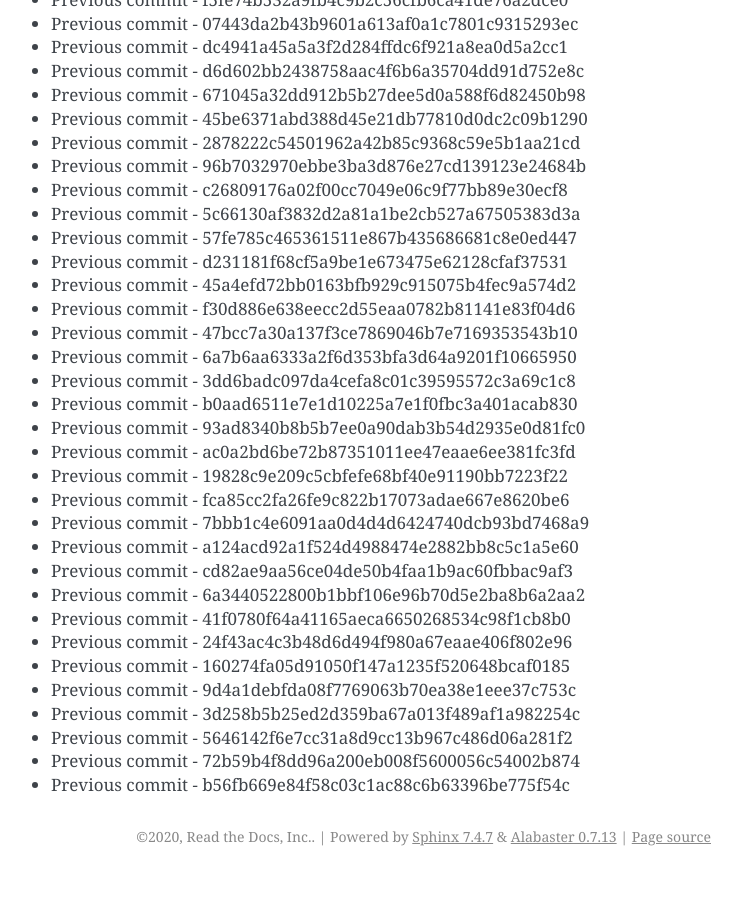
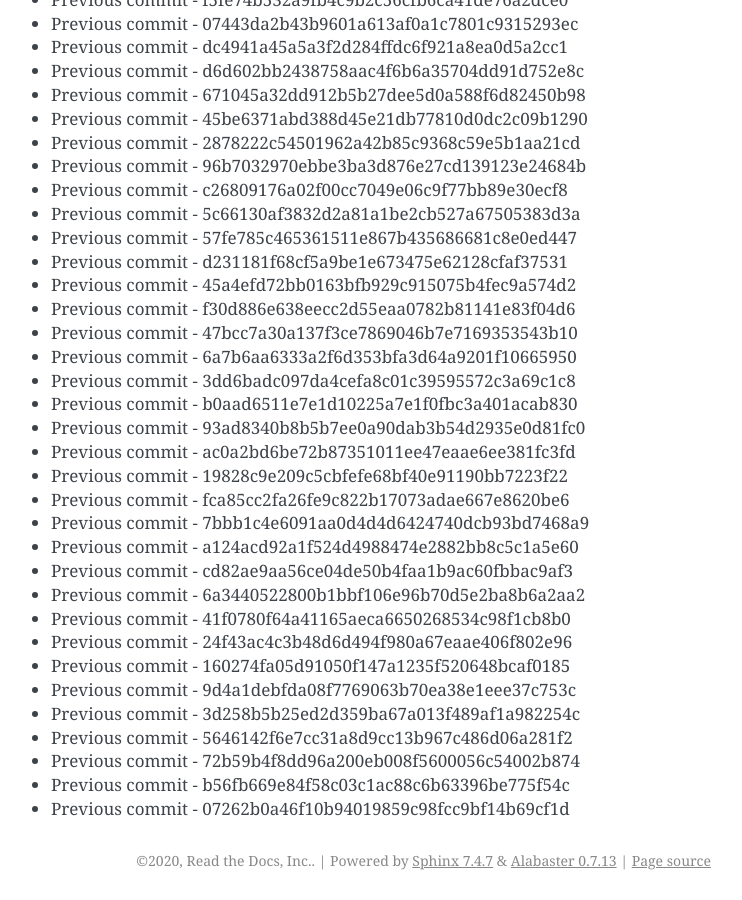
Before and after one commit to readthedocs/rtd-git-stresstest, a Sphinx documentation site: the page built from docs/updates.rst, in a window 1280 px wide and 900 px high, scrolled down 75711 px. Shown: the whole window, without its empty margins (399-1141 px from the left). Built offline with Sphinx 7.4.7, drawn with Linux system fonts in a browser that asks for light colours; before the commit the page ends 76587 px from its top, so only the background shows below that.

Commit message:
Generating commit from previous: 07262b0a46f10b94019859c98fcc9bf14b69cf1d

```diff
--- a/docs/updates.rst
+++ b/docs/updates.rst
@@ -3213,3 +3213,4 @@ It can be tested for any performance characteristics.
 * Previous commit - 5646142f6e7cc31a8d9cc13b967c486d06a281f2
 * Previous commit - 72b59b4f8dd96a200eb008f5600056c54002b874
 * Previous commit - b56fb669e84f58c03c1ac88c6b63396be775f54c
+* Previous commit - 07262b0a46f10b94019859c98fcc9bf14b69cf1d
```
